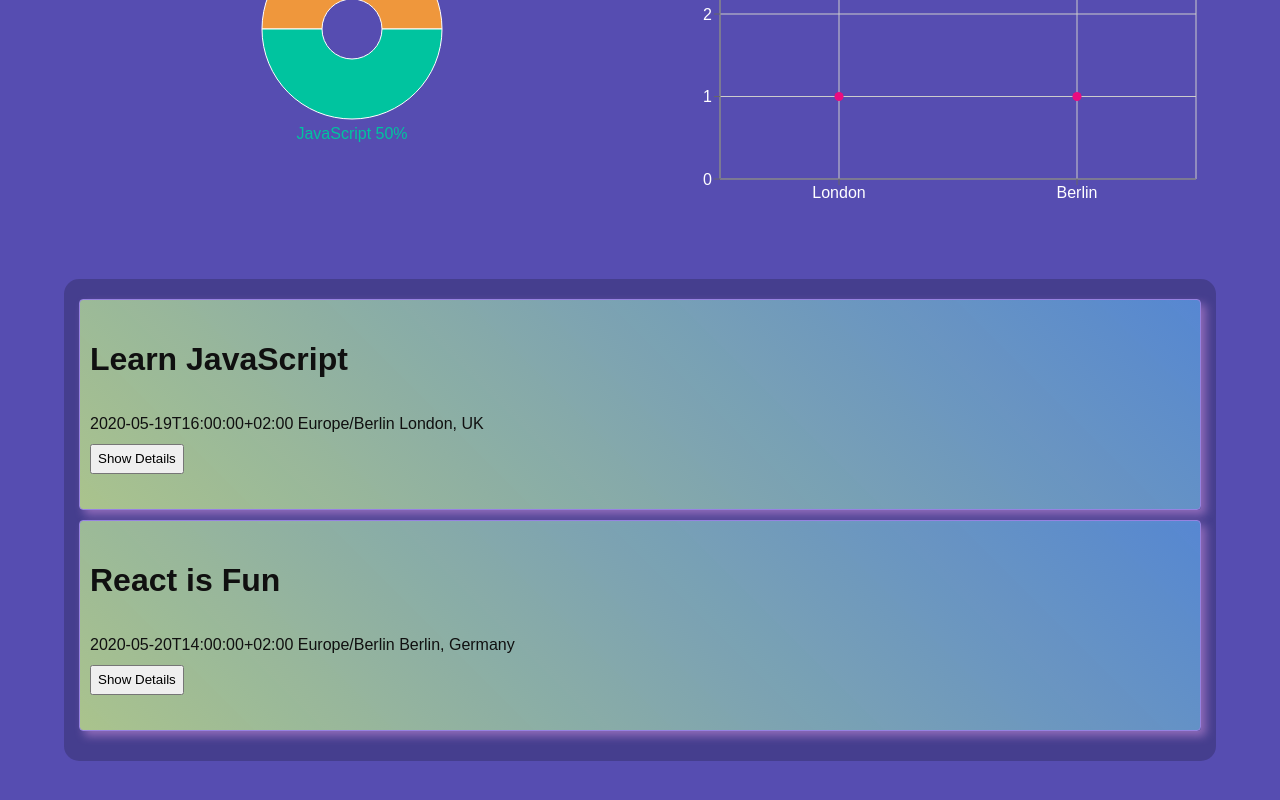
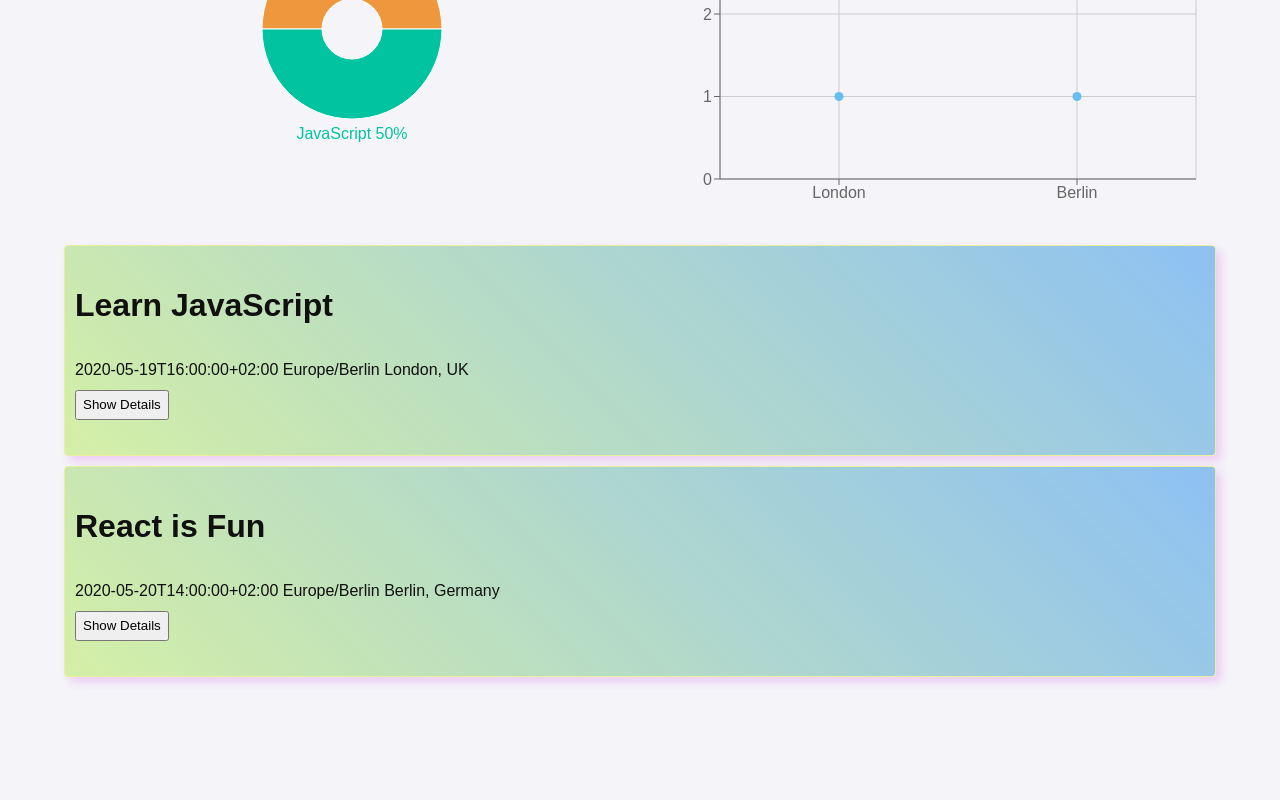
Before and after one commit to VadimIshkarin/meet, a React (Create React App) app: page / in a window 1280 px wide. Shown: the part 470-1270 px from the top of the page. After the commit the page ends 1189 px from the top, so only its background shows below. Built offline with nearby package versions, Linux system fonts and the light colour scheme; the HTML template or start-up script is replaced by a standard one; what atatus-spa would draw is missing.

Commit message:
Changed color

```diff
--- a/src/App.css
+++ b/src/App.css
@@ -4,7 +4,7 @@
   padding: 2% 5%;
 }
 html {
-  background-color: #564db1;
+  background-color: #f5f5f9;
   /* background-color: #eaef9c; */
   color: #101010;
 }
@@ -102,7 +102,7 @@ input[type="number"] {
   padding: 10px 10px 35px;
   margin-bottom: 10px;
   text-align: left;
-  border: 1px solid rgb(150, 130, 225);
+  border: 1px solid #eaef9c;
   border-radius: 4px;
   position: relative;
   background-image: linear-gradient(45deg, #c9ed8cc2, #5ea9f0af);
--- a/src/App.js
+++ b/src/App.js
@@ -109,20 +109,20 @@ class App extends Component {
               >
                 <CartesianGrid />
                 <XAxis
-                  tick={{ fill: "#fff" }}
+                  // tick={{ fill: "#fff" }}
                   type="category"
                   dataKey="city"
                   name="city"
                 />
                 <YAxis
-                  tick={{ fill: "#fff" }}
+                  // tick={{ fill: "#fff" }}
                   allowDecimals={false}
                   type="number"
                   dataKey="number"
                   name="number of events"
                 />
                 <Tooltip cursor={{ strokeDasharray: "3 3" }} />
-                <Scatter data={this.getData()} fill="rgb(235, 12, 127)" />
+                <Scatter data={this.getData()} fill="rgb(101, 189, 240)" />
               </ScatterChart>
             </ResponsiveContainer>
           </div>
--- a/src/CitySearch.js
+++ b/src/CitySearch.js
@@ -16,7 +16,7 @@ class CitySearch extends Component {
     if (suggestions.length === 0) {
       this.setState({
         query: value,
-        infoText: "We can not find this city. Please try another city",
+        infoText: "Please try another city",
       });
     } else {
       return this.setState({
--- a/src/EventList.js
+++ b/src/EventList.js
@@ -5,9 +5,9 @@ class EventList extends Component {
   render() {
     const { events } = this.props;
     return (
-      <ul className="d-flex justify-content-center event-list-wrapper">
+      <ul className="EventList">
         {events.map((event) => (
-          <li sm={12} md={6} lg={4} key={event.id}>
+          <li key={event.id}>
             <Event event={event} />
           </li>
         ))}
```
